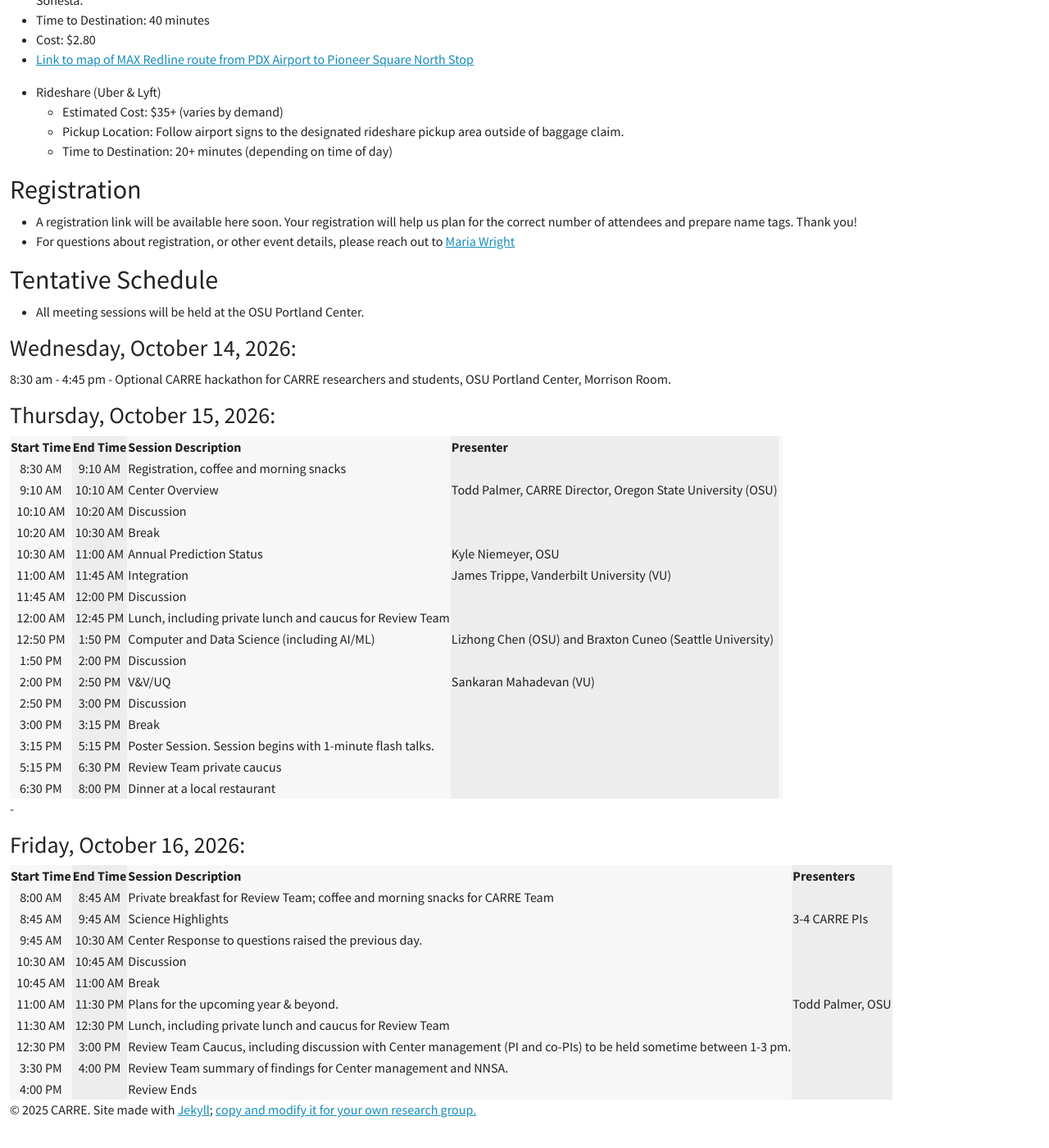
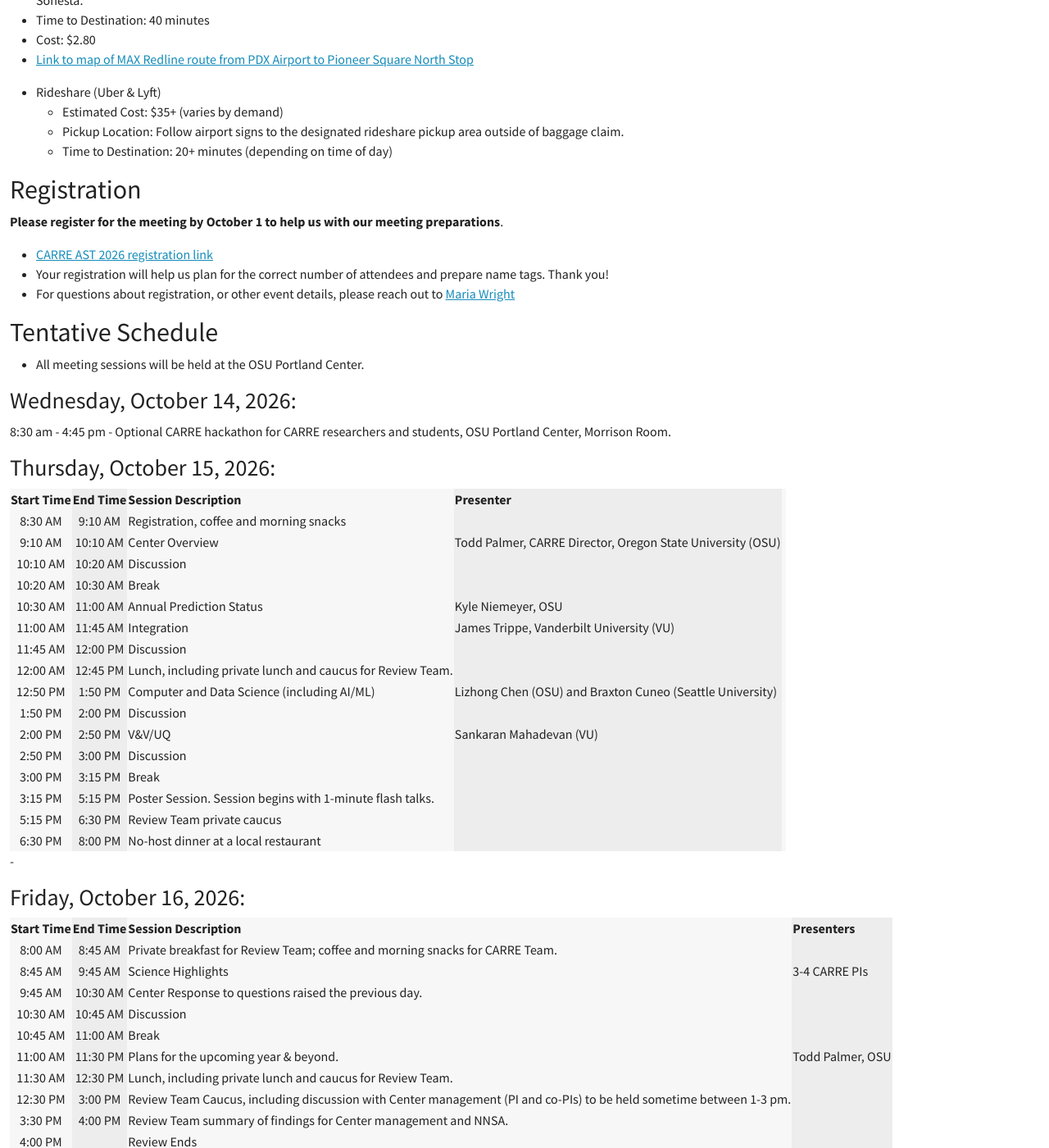
Before and after one commit to CARRE-PSAAP/CARRE-PSAAP.github.io, a Jekyll site: the page built from _pages/ast2026.md, in a window 1280 px wide and 1400 px high, scrolled down 724 px. Shown: the whole window at 82% size. Built offline with Jekyll 4.4.1, drawn with Linux system fonts in a browser that asks for light colours; nearby versions of some CDN libraries.

Commit message:
Update ast2026.md

```diff
--- a/_pages/ast2026.md
+++ b/_pages/ast2026.md
@@ -38,9 +38,9 @@ permalink: /ast/
   - Time to Destination: 20+ minutes (depending on time of day)
 
 ## Registration
-<!-- **Please register for the meeting by October 1 to help us with our meeting preparations**.
-- [CARRE AST 2026 registration link](https://oregonstate.qualtrics.com/jfe/form/SV_a2WvsgrGXOVnGf4) -->
-- A registration link will be available here soon. Your registration will help us plan for the correct number of attendees and prepare name tags. Thank you!
+**Please register for the meeting by October 1 to help us with our meeting preparations**.
+- [CARRE AST 2026 registration link](https://oregonstate.qualtrics.com/jfe/form/SV_a2WvsgrGXOVnGf4)
+- Your registration will help us plan for the correct number of attendees and prepare name tags. Thank you!
 - For questions about registration, or other event details, please reach out to [Maria Wright](mailto:maria.wright@oregonstate.edu)
 
 ## Tentative Schedule
@@ -62,7 +62,7 @@ permalink: /ast/
 | 10:30 AM | 11:00 AM | Annual Prediction Status | Kyle Niemeyer, OSU |
 | 11:00 AM | 11:45 AM | Integration | James Trippe, Vanderbilt University (VU) |
 | 11:45 AM | 12:00 PM | Discussion |  |
-| 12:00 AM | 12:45 PM | Lunch, including private lunch and caucus for Review Team |  |
+| 12:00 AM | 12:45 PM | Lunch, including private lunch and caucus for Review Team. |  |
 | 12:50 PM | 1:50 PM | Computer and Data Science (including AI/ML) | Lizhong Chen (OSU) and Braxton Cuneo (Seattle University) |
 | 1:50 PM | 2:00 PM |  Discussion | |
 | 2:00 PM | 2:50 PM | V&V/UQ | Sankaran Mahadevan (VU)  |
@@ -70,7 +70,7 @@ permalink: /ast/
 | 3:00 PM | 3:15 PM | Break |  |  |
 | 3:15 PM | 5:15 PM | Poster Session. Session begins with 1-minute flash talks. | |
 | 5:15 PM | 6:30 PM |  Review Team private caucus | |
-| 6:30 PM | 8:00 PM |  Dinner at a local restaurant | |
+| 6:30 PM | 8:00 PM |  No-host dinner at a local restaurant | |
 
 -
 
@@ -78,13 +78,13 @@ permalink: /ast/
 
 | Start Time | End Time | Session Description | Presenters |
 |:----------:|:--------:|---------------------|-----------|
-| 8:00 AM | 8:45 AM | Private breakfast for Review Team; coffee and morning snacks for CARRE Team | |
+| 8:00 AM | 8:45 AM | Private breakfast for Review Team; coffee and morning snacks for CARRE Team. | |
 | 8:45 AM | 9:45 AM | Science Highlights  | 3-4 CARRE PIs |
 | 9:45 AM | 10:30 AM | Center Response to questions raised the previous day. ||
 | 10:30 AM | 10:45 AM | Discussion  |  |
 | 10:45 AM | 11:00 AM | Break | |
 | 11:00 AM | 11:30 PM | Plans for the upcoming year & beyond.  | Todd Palmer, OSU |
-| 11:30 AM | 12:30 PM | Lunch, including private lunch and caucus for Review Team |
+| 11:30 AM | 12:30 PM | Lunch, including private lunch and caucus for Review Team. |
 | 12:30 PM | 3:00 PM |  Review Team Caucus, including discussion with Center management (PI and co-PIs) to be held sometime between 1-3 pm. |
 | 3:30 PM | 4:00 PM | Review Team summary of findings for Center management and NNSA. | |
 | 4:00 PM | | Review Ends |
```
